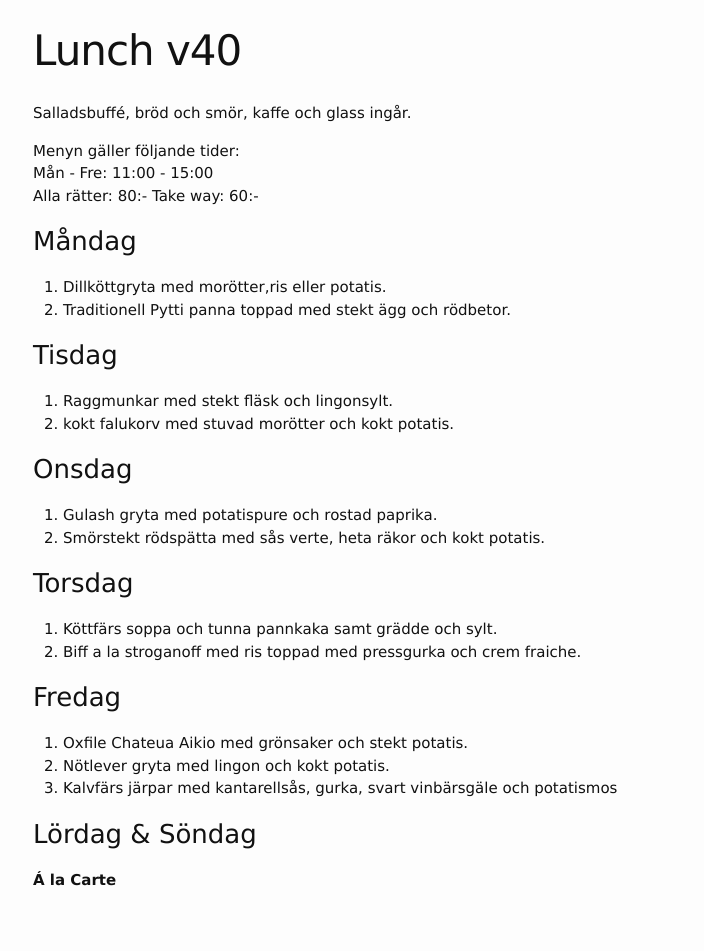
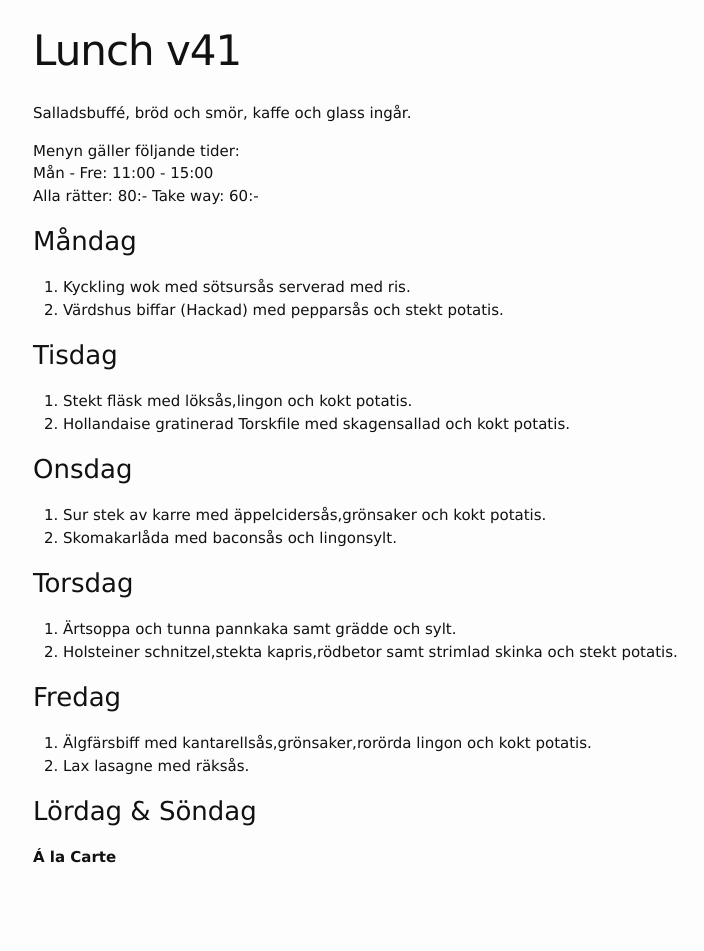
Before and after one commit to FarInn62/farinn62.github.io, a Jekyll site: the page built from lunch.md, in a window 1280 px wide. Shown: the whole page, without its empty margins (237-941 px from the left). Built offline with Jekyll 4.4.1, drawn with Linux system fonts in a browser that asks for light colours; after the commit the page ends 929 px from its top, so only the background shows below that.

Commit message:
Update lunch.md

```diff
--- a/lunch.md
+++ b/lunch.md
@@ -1,6 +1,6 @@
 ---
 layout: foodmenu
-title: Lunch v40
+title: Lunch v41
 permalink: /lunch/
 published: true
 ---
@@ -12,30 +12,30 @@ Alla rätter: 80:- Take way: 60:-
 
 ### Måndag
 
-1. Dillköttgryta med morötter,ris eller potatis.
-2. Traditionell Pytti panna toppad med stekt ägg och rödbetor.
+1. Kyckling wok med sötsursås serverad med ris.
+2. Värdshus biffar (Hackad) med pepparsås och stekt potatis.
 
 ### Tisdag
 
-1. Raggmunkar med stekt fläsk och lingonsylt.
-2. kokt falukorv med stuvad morötter och kokt potatis.
+1. Stekt fläsk med löksås,lingon och kokt potatis.
+2. Hollandaise gratinerad Torskfile med skagensallad och kokt potatis.
 
 ### Onsdag
 
-1. Gulash gryta med potatispure och rostad paprika.
-2. Smörstekt rödspätta med sås verte, heta räkor och kokt potatis.
+1. Sur stek av karre med äppelcidersås,grönsaker och kokt potatis.
+2. Skomakarlåda med baconsås och lingonsylt.
 
 ### Torsdag
 
-1. Köttfärs soppa och tunna pannkaka samt grädde och sylt.
-2. Biff a la stroganoff med ris toppad med pressgurka och crem fraiche.
+1. Ärtsoppa och tunna pannkaka samt grädde och sylt.
+2. Holsteiner schnitzel,stekta kapris,rödbetor samt strimlad skinka och stekt potatis.
 
 
 ### Fredag
 
-1. Oxfile Chateua Aikio med grönsaker och stekt potatis.
-2. Nötlever gryta med lingon och kokt potatis.
-3. Kalvfärs järpar med kantarellsås, gurka, svart vinbärsgäle och potatismos
+1. Älgfärsbiff med kantarellsås,grönsaker,rorörda lingon och kokt potatis.
+2. Lax lasagne med räksås.
+
 
 ### Lördag & Söndag
 
```
